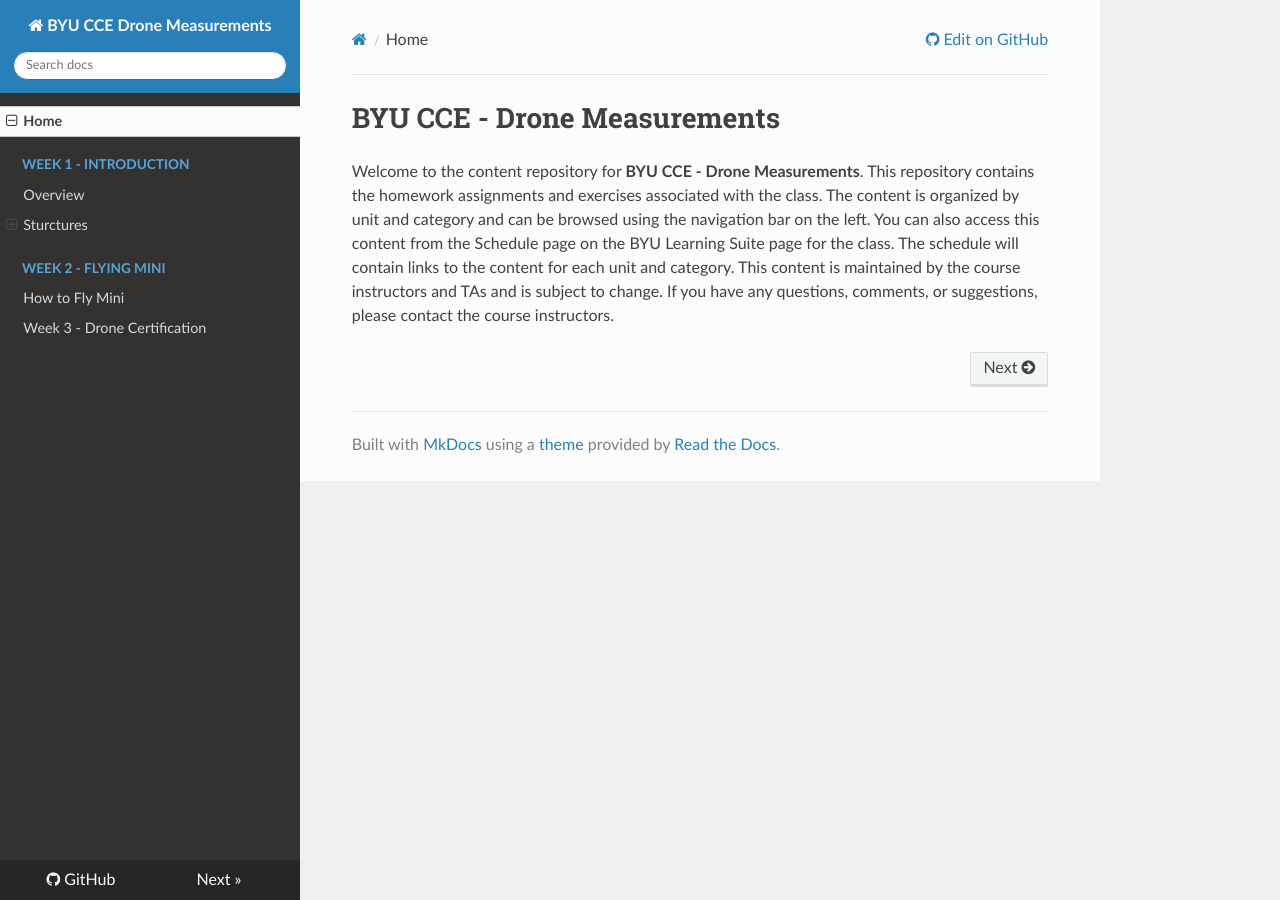
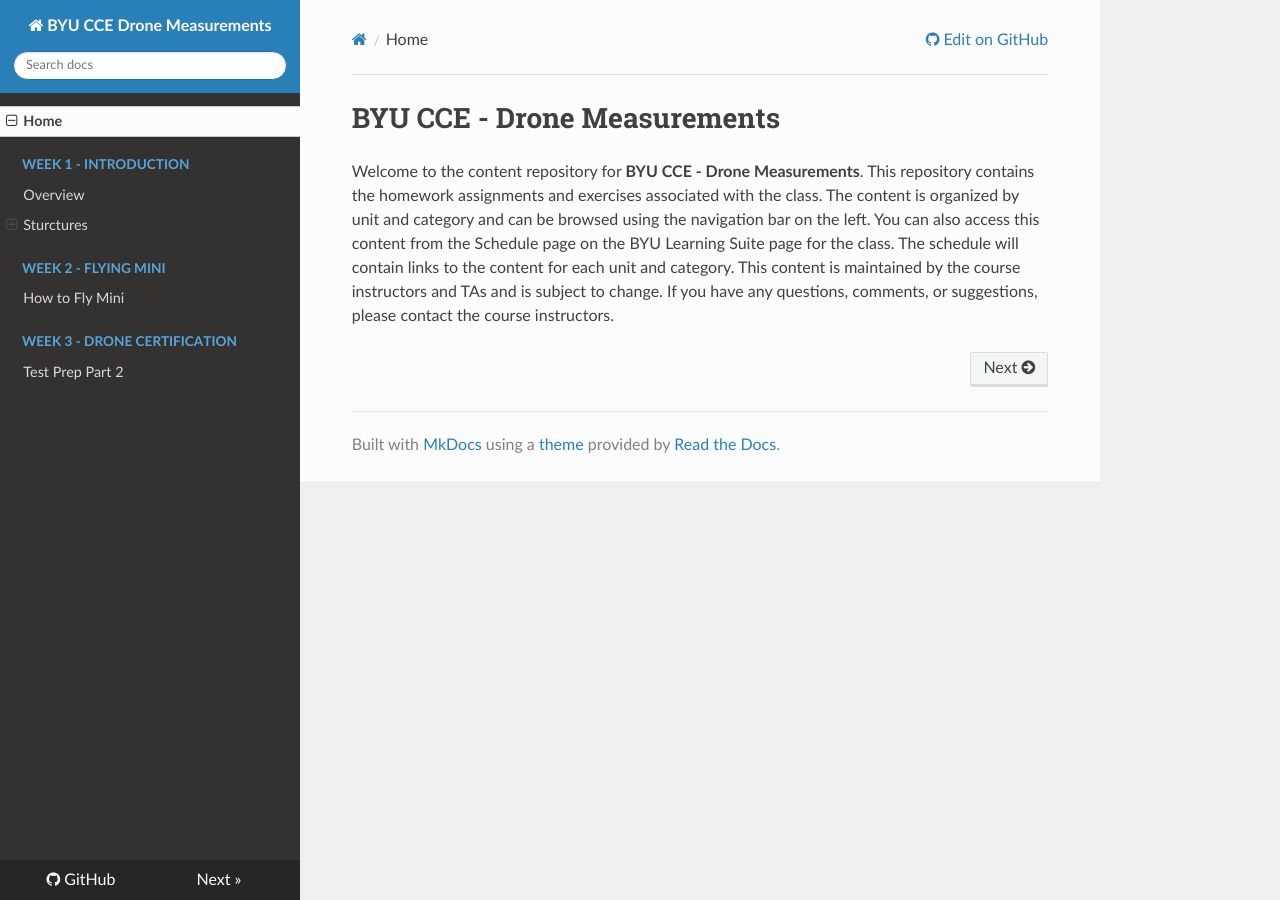
Before and after one commit to gus-p-williams/byu-cce-drone_measurements, an MkDocs documentation site: the page built from docs/index.md, in a window 1280 px wide. Built offline with MkDocs 1.6.1, drawn with Linux system fonts in a browser that asks for light colours; nearby versions of some CDN libraries.

Commit message:
Updated Table of Contents

```diff
--- a/mkdocs.yml
+++ b/mkdocs.yml
@@ -25,4 +25,5 @@ nav:
           - Structure of the Course: week_01/class_struc.md
   - Week 2 - Flying Mini:
     - How to Fly Mini: week_02/How_to_Fly_DJI_Mini.md
-  - Week 3 - Drone Certification: week_03/Test_Prep_pt2.md
+  - Week 3 - Drone Certification:
+    - Test Prep Part 2: week_03/Test_Prep_pt2.md
```
